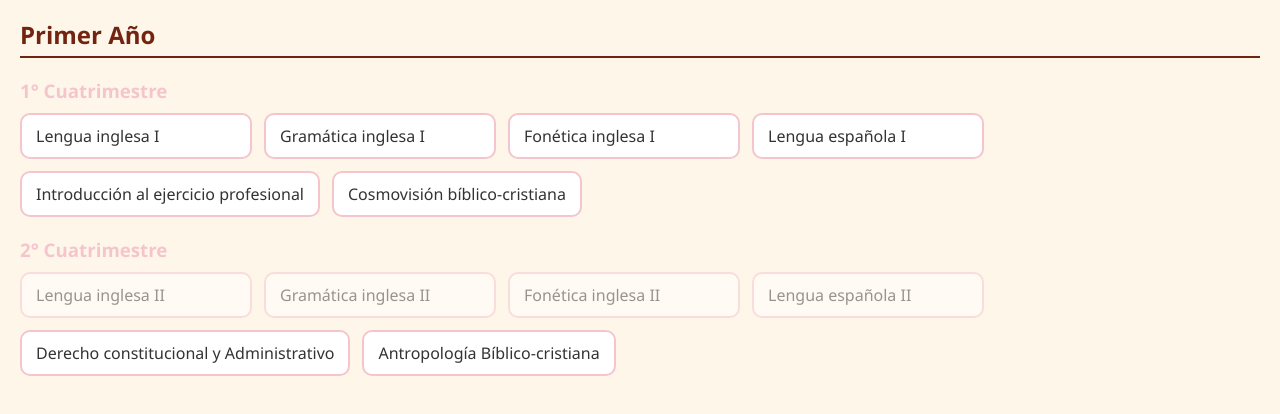
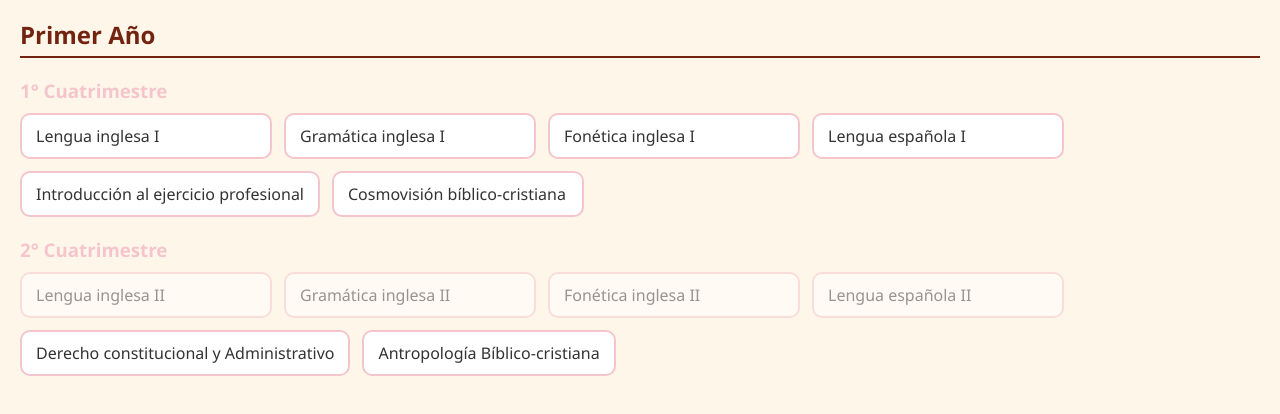
Before and after one commit to araceli2312/Malla-Carrera, a plain HTML site: page index.html in a window 1280 px wide. Shown: the part 106-520 px from the top of the page. Drawn offline with Linux system fonts and the light colour scheme.

Commit message:
Update estilos.css

```diff
--- a/estilos.css
+++ b/estilos.css
@@ -38,7 +38,7 @@ h1 {
   border: 2px solid #f4c5cc;
   border-radius: 10px;
   padding: 10px 14px;
-  min-width: 200px;
+  min-width: 220px;
   cursor: pointer;
   transition: transform 0.2s, background-color 0.3s;
 }
```
